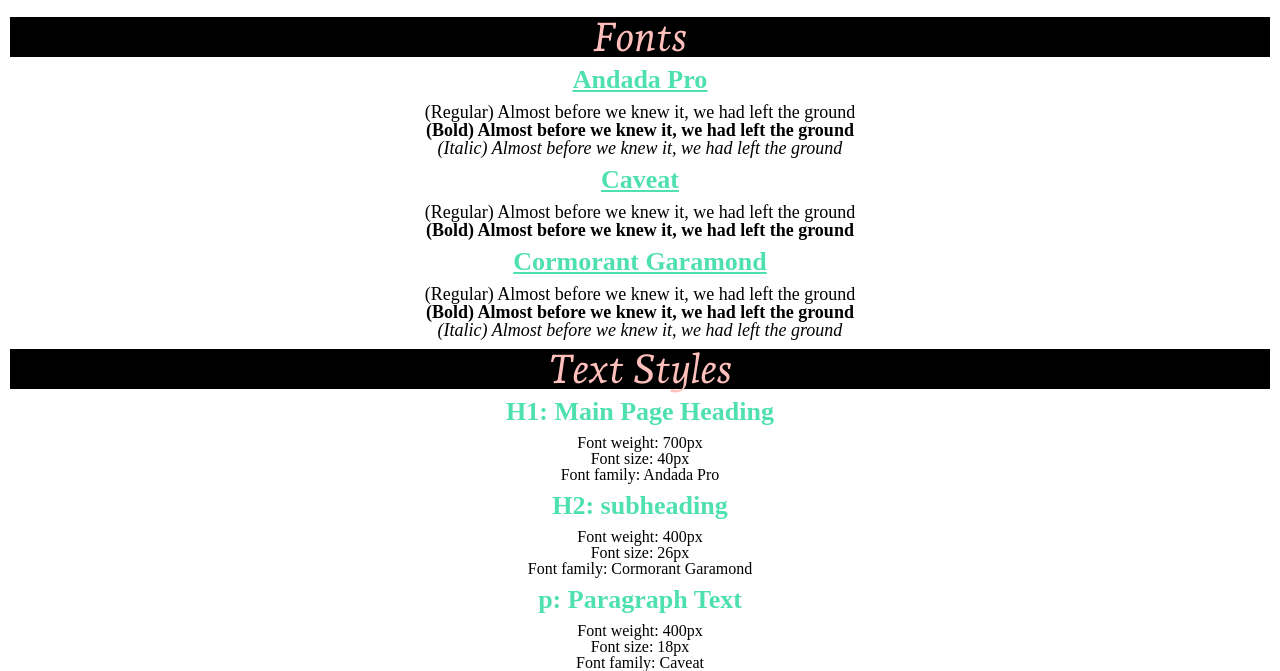
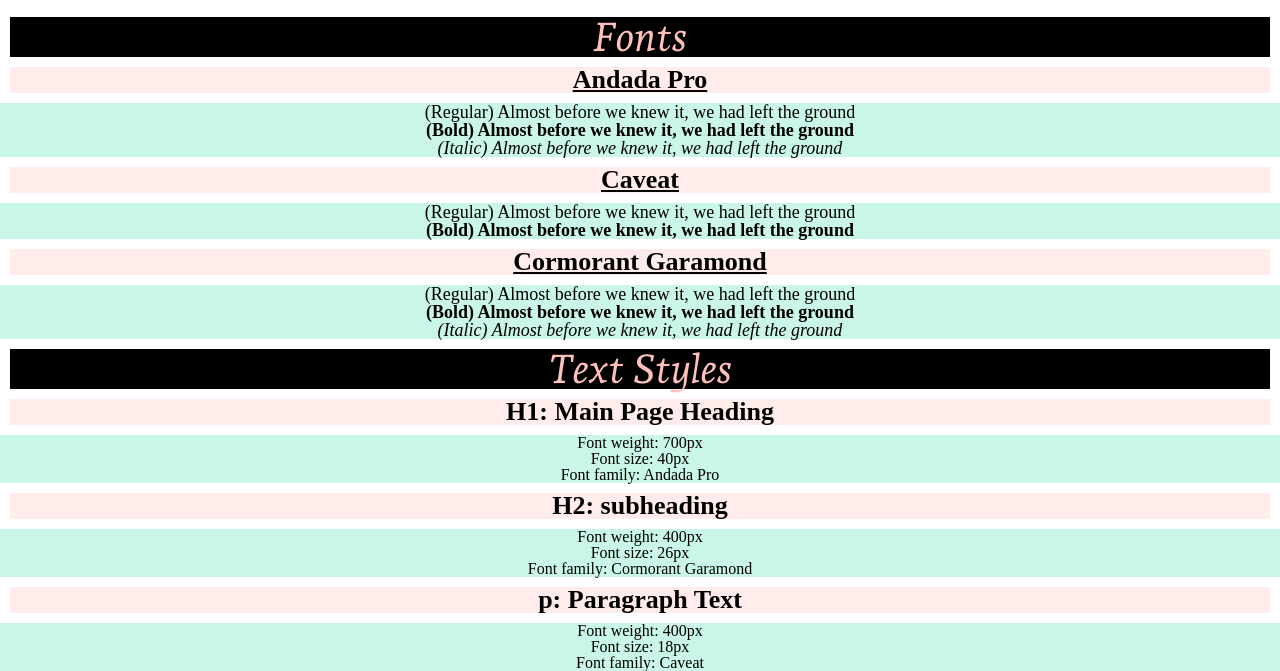
Before and after one commit to DavidR8889/styleGuide, a plain HTML site: page index.html in a window 1280 px wide. Shown: the part 697-1368 px from the top of the page. Drawn offline with Linux system fonts and the light colour scheme; a web font is replaced by a local one.

Commit message:
very last changes

```diff
--- a/style.css
+++ b/style.css
@@ -80,7 +80,8 @@ h2 {
     font-family: 'Cormorant Garamond';
     font-size: 26px;
     font-weight: 700;
-    color: #4fe0b0;
+    color: black;
+    background-color: rgba(255, 192, 188, 0.3);
 }
 
 p {
@@ -88,6 +89,10 @@ p {
     font-size: 18px;
     font-weight: 400;
     color: #d4af37;
+}
+
+li {
+    background-color: rgba(79,224,176,0.3);
 }
 
 .colorPalettes {
```
